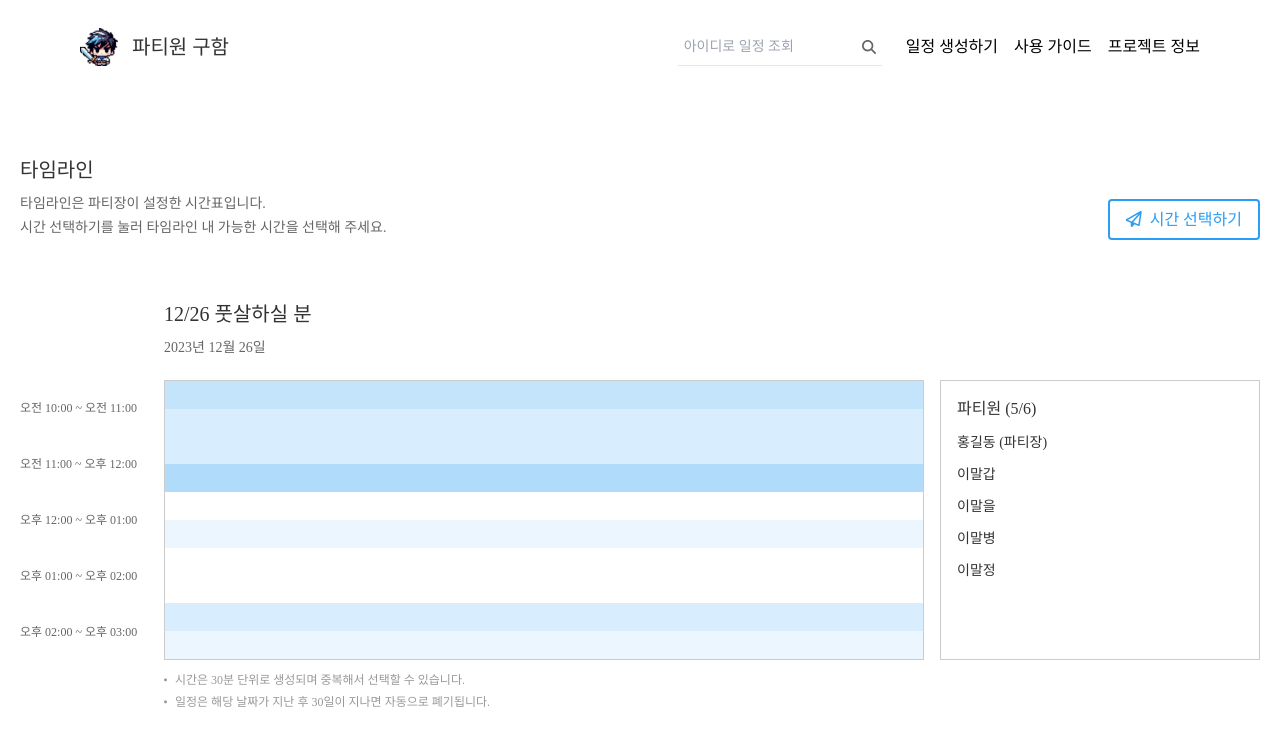
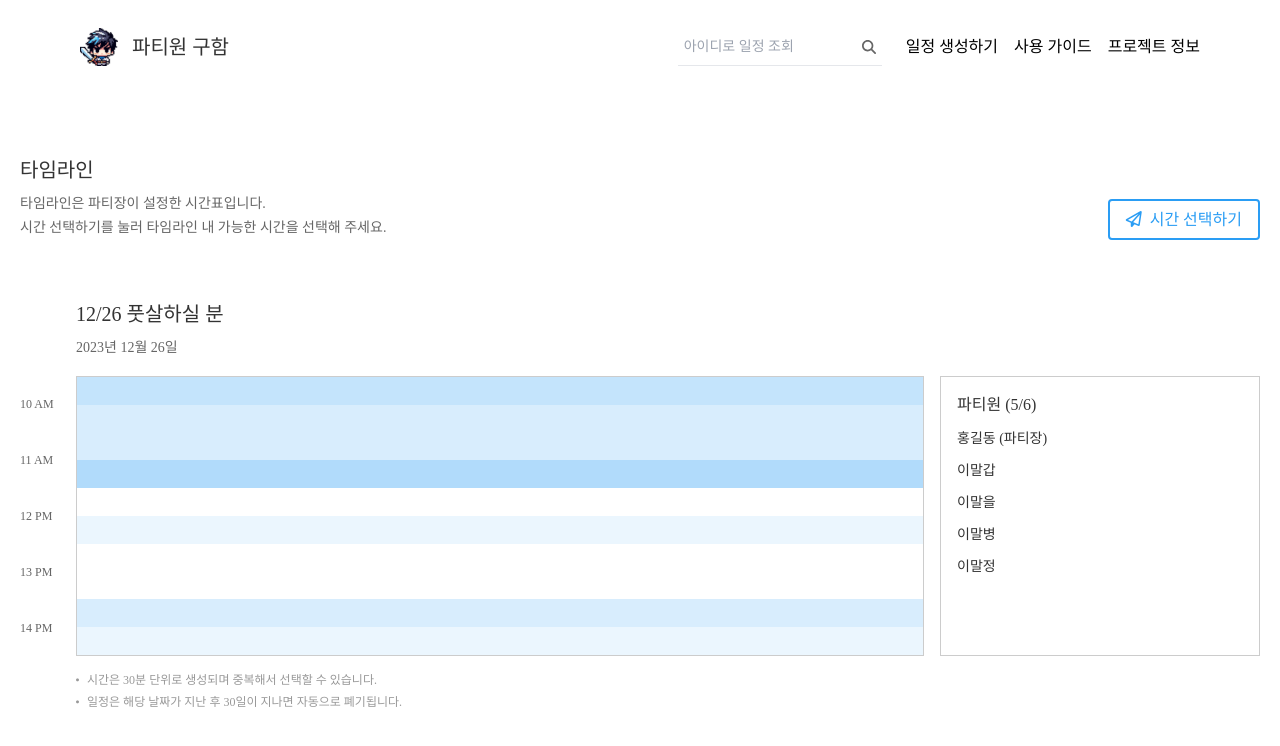
Before and after one commit to taedonn/partywonguham, a Nuxt app: page /schedule in a window 1280 px wide. Shown: the top 746 px of the page. Built offline with nearby package versions, Linux system fonts and the light colour scheme; a web font is replaced by a local one.

Commit message:
시간대 표시 수정 - 10시 ~ 11시 => 10AM

```diff
--- a/components/Timeline.vue
+++ b/components/Timeline.vue
@@ -2,7 +2,7 @@
     <div class="w-full">
         <div class="w-full h-fit flex">
             <div class="flex flex-col shrink-0">
-                <div v-for="time in timeline" class="w-36 h-14 text-xs font-light flex items-center text-gray-666">{{ time }}</div>
+                <div v-for="time in timeline" class="w-14 h-14 text-xs font-light flex items-center text-gray-666">{{ time }}</div>
             </div>
             <div class="w-full flex flex-col border border-gray-ccc">
                 <!-- 선택 화면 -->
@@ -30,7 +30,7 @@
                 </div>
             </div>
         </div>
-        <div v-if="!blank" class="w-full ml-36 mt-3 text-xs font-light text-gray-999">
+        <div v-if="!blank" class="w-full ml-14 mt-4 text-xs font-light text-gray-999">
             <div class="flex items-center gap-2">
                 <i class="text-[0.188rem] fa-solid fa-circle"></i> 시간은 30분 단위로 생성되며 중복해서 선택할 수 있습니다.
             </div>
--- a/pages/schedule.vue
+++ b/pages/schedule.vue
@@ -12,16 +12,16 @@
                 <Button :click="store.setShow" :icon="'fa-regular fa-paper-plane'">시간 선택하기</Button>
             </div>
             <div class="mt-16 text-black-333">
-                <div class="pl-36">
+                <div class="pl-14">
                     <h2 class="mb-3 text-xl leading-none font-medium">{{ data.title }}</h2>
                     <p class="text-sm leading-6 font-light text-gray-666">{{ data.date }}</p>
                 </div>
-                <div class="w-full mt-5 flex">
+                <div class="w-full mt-4 flex">
                     <Timeline
                         :timeline="timeline"
                         :checked_time="data.checked_time"
                     />
-                    <div class="w-80 shrink-0 ml-4 pb-[3.125rem]">
+                    <div class="w-80 shrink-0 ml-4 pb-[3.375rem]">
                         <div class="w-full h-full px-4 py-5 shrink-0 border border-gray-ccc text-black-333">
                             <h2>파티원 ({{ (data.partywon.length + 1) + '/' + data.capacity }})</h2>
                             <ul class="mt-4 text-sm font-light flex flex-col gap-3">
@@ -112,26 +112,14 @@ const date = new Date(data.date);
 data.date = `${date.getFullYear()}년 ${date.getMonth() + 1}월 ${date.getDate()}일`;
 
 // 타임라인 생성을 위한 날짜 반복문
-const timeline = [
-    start_time < 11
-        ? `오전 ${start_time >= 10 ? start_time : '0' + start_time}:00 ~ 오전 ${start_time + 1 >= 10 ? start_time + 1 : '0' + (start_time + 1)}:00`
-        : start_time === 11
-            ? '오전 11:00 ~ 오후 12:00'
-            : `오후 ${start_time >= 10 ? start_time : '0' + start_time}:00 ~ 오후 ${start_time + 1 >= 10 ? start_time + 1 : '0' + (start_time + 1)}:00`
-]
+const timeline: string[] = []
 const timelineLength = end_time - start_time;
-for (let i = 0; i < timelineLength - 1; i++) {
-    let hour = Number(timeline[i].split(' ~ ')[1].split(':')[0].split(' ')[1]);
-    let meridiem = timeline[i].split(' ~ ')[1].split(':')[0].split(' ')[0];
-    timeline.push(`${
-        meridiem === '오전'
-            ? hour === 11
-                ? '오전 11:00 ~ 오후 12:00'
-                : `오전 ${hour >= 10 ? hour : '0' + hour}:00 ~ 오전 ${hour + 1 >= 10 ? hour + 1 : '0' + (hour + 1)}:00`
-            : hour === 12
-                ? '오후 12:00 ~ 오후 01:00'
-                : `오후 ${hour >= 10 ? hour : '0' + hour}:00 ~ 오후 ${hour + 1 >= 10 ? hour + 1 : '0' + (hour + 1)}:00`
-    }`);
+for (let i = 0; i < timelineLength; i++) {
+    timeline.push(
+        start_time + i < 12
+        ? `${start_time + i} AM`
+        : `${start_time + i} PM`
+    );
 }
 </script>
 
```
